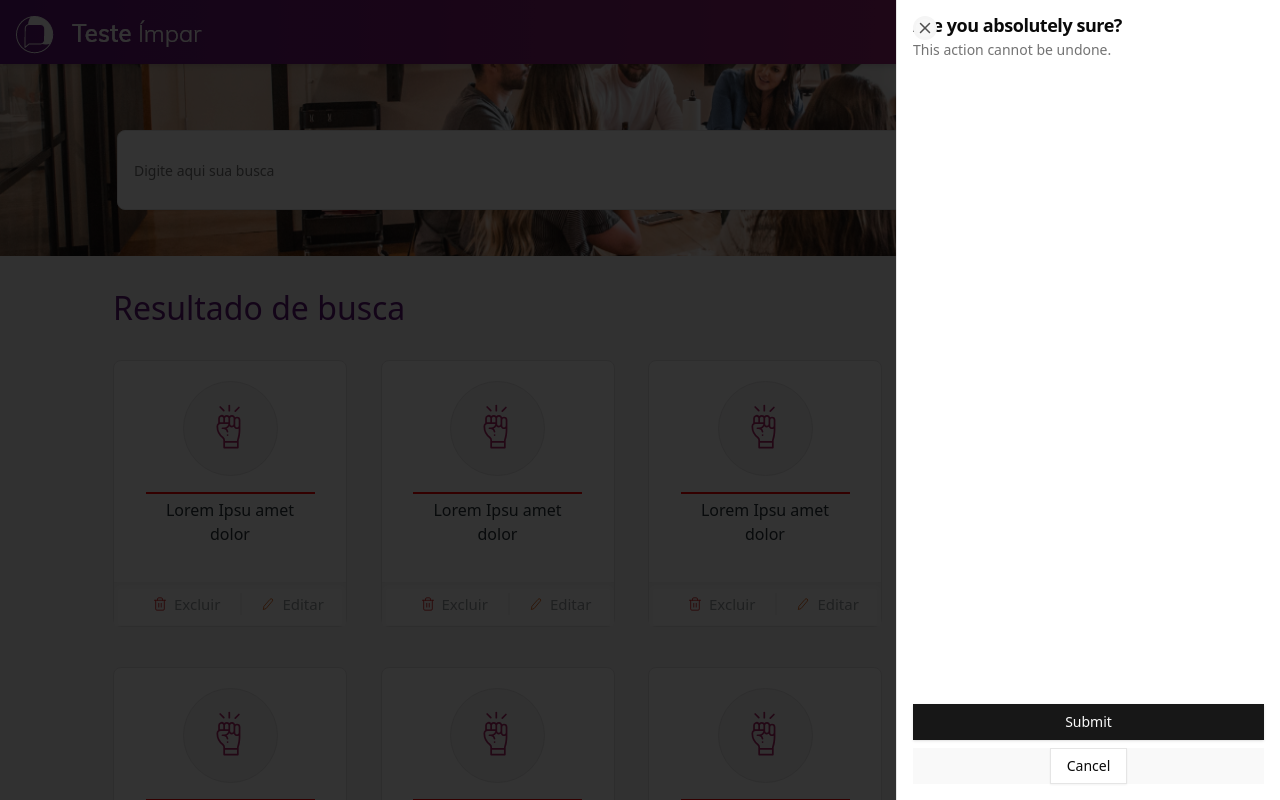
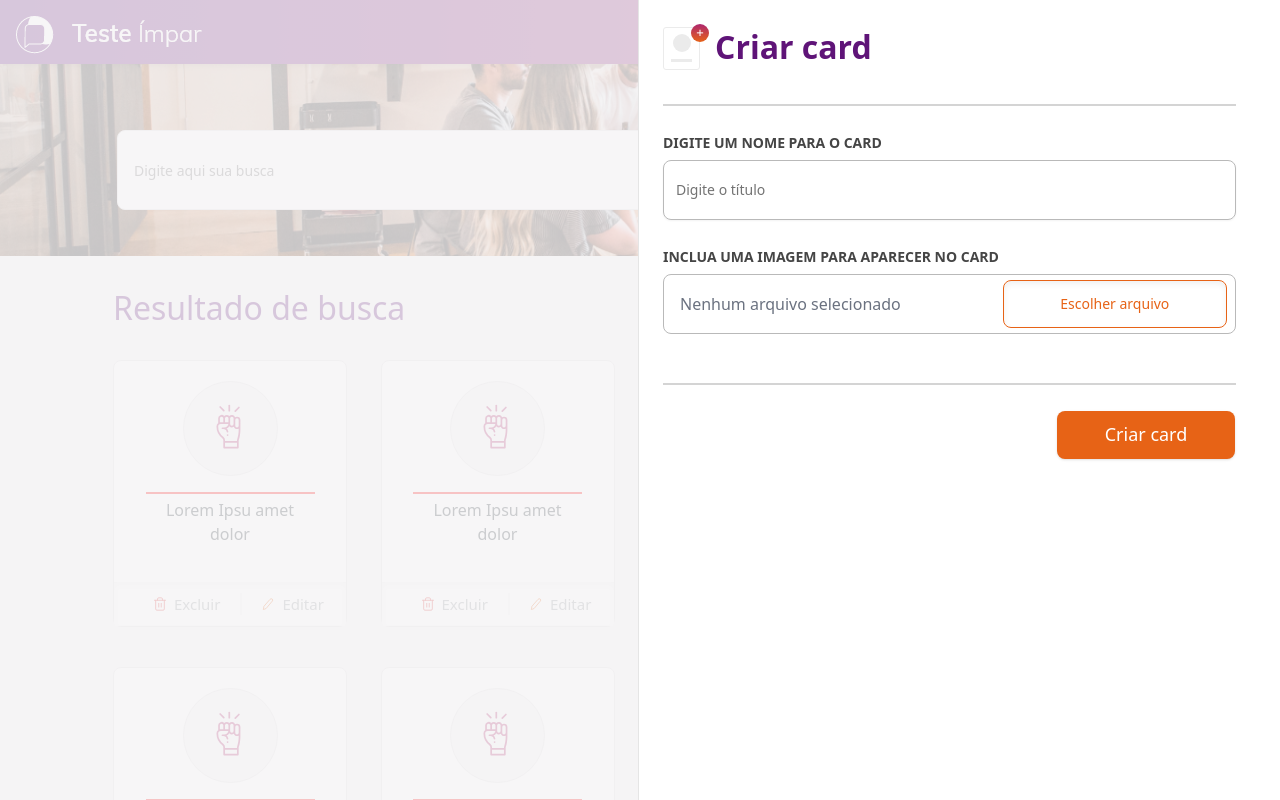
Before and after one commit to Maycongs123/Impar-frontend, a React (Vite) app: page / in a window 1280 px wide. Both pictures are taken after a click on the button "Novo Card". Shown: the top 800 px of the page. Built offline with nearby package versions, Linux system fonts and the light colour scheme.

Commit message:
estilizacao drawer completa

```diff
--- a/src/App.tsx
+++ b/src/App.tsx
@@ -4,9 +4,12 @@ import { Button } from './components/ui/button'
 import Card from './components/card'
 import { Drawer, DrawerClose, DrawerContent, DrawerDescription, DrawerFooter, DrawerHeader, DrawerTitle, DrawerTrigger } from './components/ui/drawer'
 import { useState } from 'react'
+import { InputFile } from './components/ui/input-file'
 
 function App() {
   const [openDrawer, setOpenDrawer] = useState(false)
+
+  const [selectedFile, setSelectedFile] = useState<File | null>(null);
 
   return (
     <div className="min-h-screen w-full bg-[#F6F4F6]">
@@ -57,18 +60,34 @@ function App() {
             <Card description="Lorem Ipsu amet dolor" />
             <Card description="Lorem Ipsu amet dolor" />
           </div>
-          <Drawer open={openDrawer} onOpenChange={setOpenDrawer}>
+          <Drawer direction='right' open={openDrawer} onOpenChange={setOpenDrawer}>
             <DrawerContent>
-              <DrawerHeader>
-                <DrawerTitle>Are you absolutely sure?</DrawerTitle>
-                <DrawerDescription>This action cannot be undone.</DrawerDescription>
+              <DrawerHeader className='flex items-center'>
+                <img src="src\assets\icons\icone_criar.svg" alt="icone criar card" />
+                <DrawerTitle className='text-[#5F1478] font-bold text-[32px] leading-[40px] tracking-normal font-muli'>Criar card</DrawerTitle>
               </DrawerHeader>
-              <DrawerFooter>
-                <Button>Submit</Button>
-                <DrawerClose>
-                  <Button variant="outline">Cancel</Button>
-                </DrawerClose>
-              </DrawerFooter>
+              <div className='ml-4 mt-[1.1rem] '>
+                <div className='w-[35.8rem] border border-[#D4D4D4]'></div>
+              </div>
+              <div className='mt-3 flex-col ml-4'>
+                <h2 className='mt-4 mb-2 text-[#454545] font-bold text-[14px] leading-[18px] tracking-normal font-muli' >DIGITE UM NOME PARA O CARD</h2>
+                <Input className='h-[60px] w-[573px] border border-[#B9B9B9] rounded-[8px]' type='text' placeholder='Digite o título'></Input>
+              </div>
+              <div className='mt-3 flex-col ml-4'>
+                <h2 className='mt-4 mb-2 text-[#454545] font-bold text-[14px] leading-[18px] tracking-normal font-muli'>INCLUA UMA IMAGEM PARA APARECER NO CARD</h2>
+                <div className='w-[35.8rem]'>
+                <InputFile onFileSelect={setSelectedFile}/>
+                </div>
+
+              </div>
+              <div className='ml-4 mt-[3.1rem] '>
+                <div className='w-[35.8rem] border border-[#D4D4D4]'></div>
+              </div>
+              <div className='flex justify-end mr-[2rem] mt-[1.6rem]'>
+                <Button className="w-[11.125rem] h-[3rem] text-lg leading-[1.4375rem] rounded-[0.5rem] mr-[0.3125rem] font-muli" variant="custom">
+                  Criar card
+                </Button>
+              </div>
             </DrawerContent>
           </Drawer>
 
--- a/src/components/ui/drawer.tsx
+++ b/src/components/ui/drawer.tsx
@@ -26,7 +26,7 @@ const DrawerOverlay = React.forwardRef<
 >(({ className, ...props }, ref) => (
   <DrawerPrimitive.Overlay
     ref={ref}
-    className={cn("fixed inset-0 z-50 bg-black/80", className)}
+    className={cn("fixed inset-0 z-50 bg-[#F6F4F6CC]", className)}
     {...props}
   />
 ))
@@ -41,20 +41,11 @@ const DrawerContent = React.forwardRef<
     <DrawerPrimitive.Content
       ref={ref}
       className={cn(
-        "fixed inset-y-0 right-0 z-50 flex h-full w-full flex-col border-l bg-background transition-transform duration-300 ease-in-out data-[state=closed]:translate-x-full data-[state=open]:translate-x-0 sm:max-w-sm",
+        "fixed p-2 inset-y-0 right-0 z-50 flex h-full w-[642px] opacity-1 flex-col border-l bg-background transition-transform duration-300 ease-in-out data-[state=closed]:translate-x-full data-[state=open]:translate-x-0 ",
         className
       )}
       {...props}
     >
-      <div className="absolute left-4 top-4 flex h-6 w-6 items-center justify-center rounded-full bg-muted">
-        <DrawerPrimitive.Close className="rounded-full opacity-70 ring-offset-background transition-opacity hover:opacity-100 focus:outline-none focus:ring-2 focus:ring-ring focus:ring-offset-2 disabled:pointer-events-none data-[state=open]:bg-secondary">
-          <svg xmlns="http://www.w3.org/2000/svg" width="18" height="18" viewBox="0 0 24 24" fill="none" stroke="currentColor" strokeWidth="2" strokeLinecap="round" strokeLinejoin="round" className="lucide lucide-x">
-            <path d="M18 6 6 18"/>
-            <path d="m6 6 12 12"/>
-          </svg>
-          <span className="sr-only">Close</span>
-        </DrawerPrimitive.Close>
-      </div>
       {children}
     </DrawerPrimitive.Content>
   </DrawerPortal>
--- /dev/null
+++ b/src/components/ui/input-file.tsx
@@ -0,0 +1,43 @@
+import { useState, useRef } from 'react'
+import { Input } from "@/components/ui/input"
+import { Button } from "@/components/ui/button"
+
+interface CustomFileInputProps {
+  onFileSelect: (file: File | null) => void;
+}
+
+export function InputFile({ onFileSelect }: CustomFileInputProps) {
+  const [fileName, setFileName] = useState("Nenhum arquivo selecionado")
+  const fileInputRef = useRef<HTMLInputElement>(null)
+
+  const handleFileChange = (event: React.ChangeEvent<HTMLInputElement>) => {
+    const file = event.target.files?.[0] || null
+    setFileName(file ? file.name : "Nenhum arquivo selecionado")
+    onFileSelect(file)
+  }
+
+  const handleButtonClick = () => {
+    fileInputRef.current?.click()
+  }
+
+  return (
+    <div className="flex items-center w-[35.8rem] h-[3.75rem] bg-white border border-[#B9B9B9] rounded-[8px] overflow-hidden">
+      <div className="flex-grow px-4 py-2 text-gray-500 truncate">
+        {fileName}
+      </div>
+      <Button
+        onClick={handleButtonClick}
+        className="h-[3rem] shadow-inner-custom w-[14rem] font-bold px-4 bg-white tracking-normal font-muli text-[#E76316] hover:bg-[#fff8f5] border border-[#E76316] rounded-[8px] mr-2 font-medium"
+      >
+        Escolher arquivo
+      </Button>
+      <Input
+        ref={fileInputRef}
+        id="picture"
+        type="file"
+        className="hidden"
+        onChange={handleFileChange}
+      />
+    </div>
+  )
+}
--- a/tailwind.config.js
+++ b/tailwind.config.js
@@ -10,6 +10,7 @@ export default {
 		boxShadow: {
 			'inner-custom': 'inset 0px 3px 6px #0000000F',
 			'card': 'inset 0px 3px 6px #E5E5E5',
+			'button': 'inset 0px 3px 6px #E763162E',
 		  },
 		  opacity: {
 			'48': '0.48',
```
